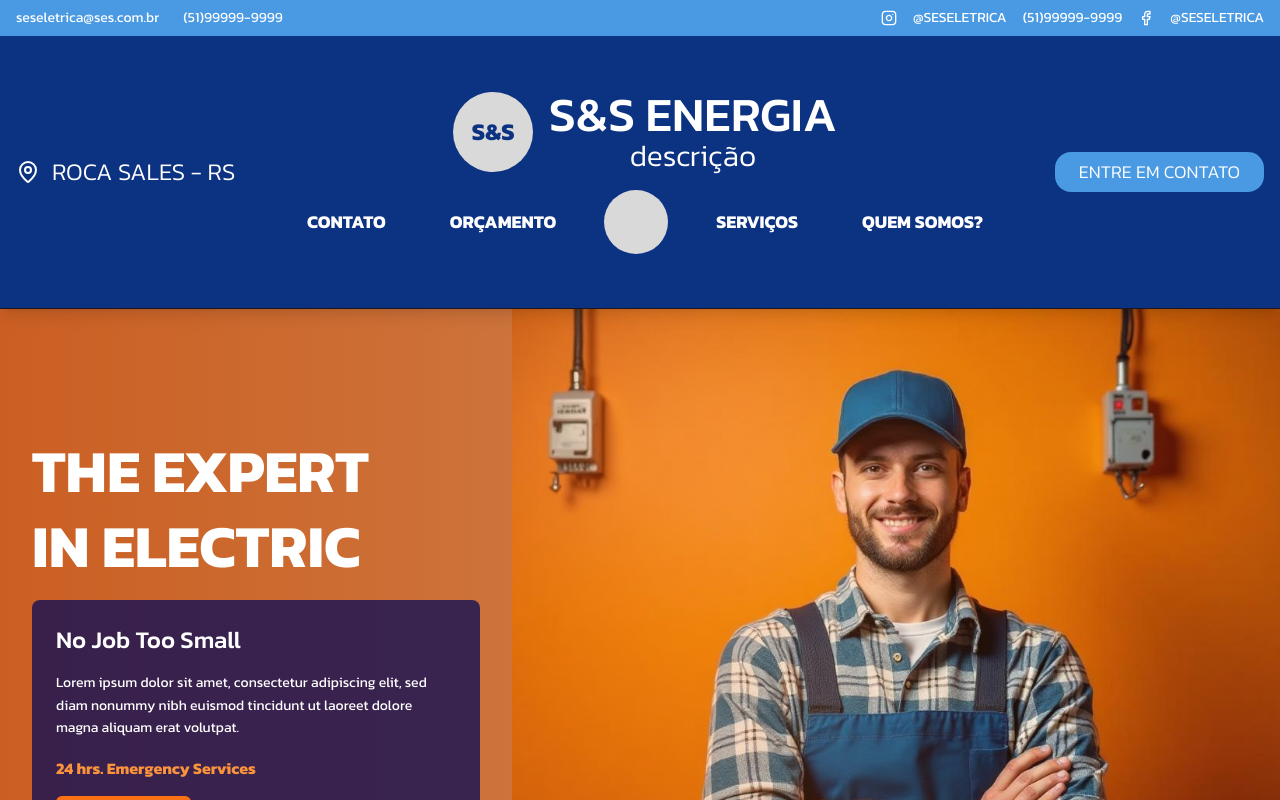
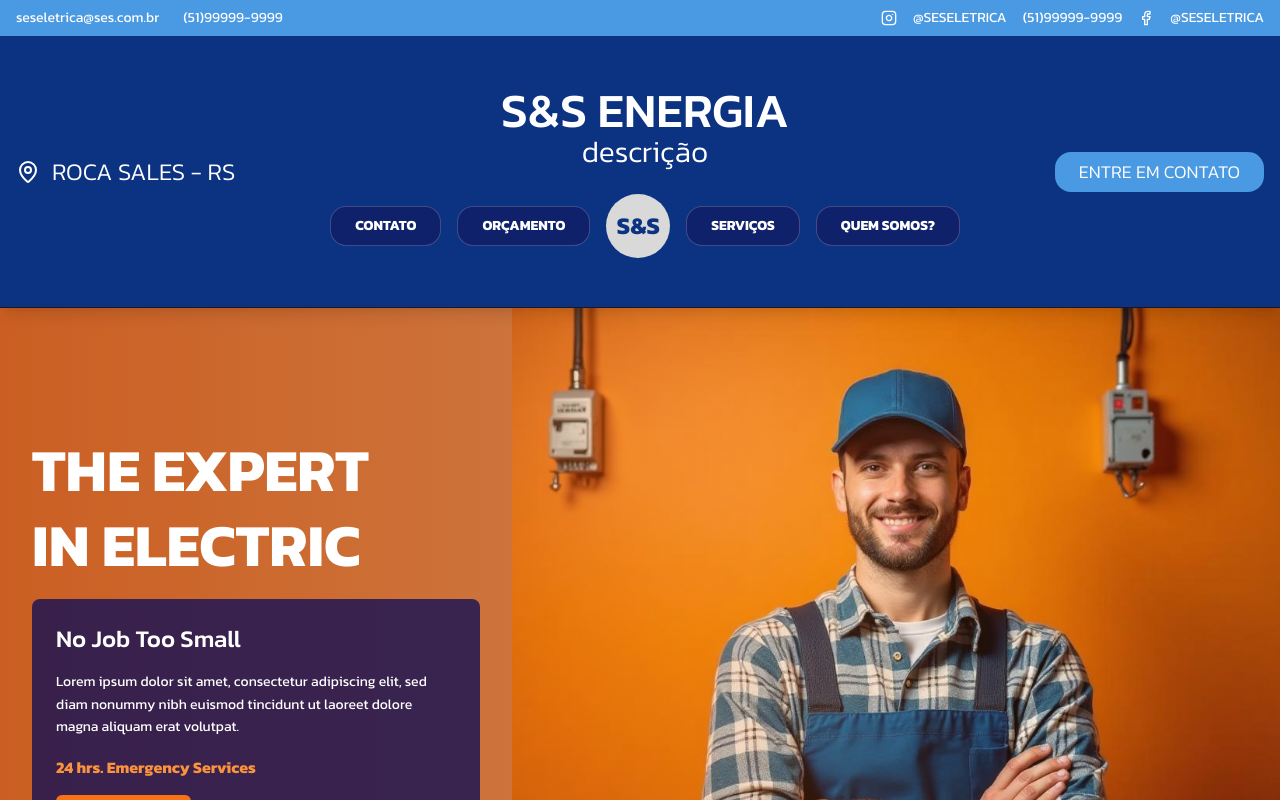
Before and after one commit to ErickHunsche/ses-eletrica-ui-kit, a React (Vite) app: page / in a window 1280 px wide. Shown: the top 800 px of the page. Built offline with nearby package versions, Linux system fonts and the light colour scheme.

Commit message:
Refactor: Adjust header and navigation buttons
- Modified the header to match the image, including button styles and positioning.
- Moved the S&S logo to the center of the navigation bar.
- Implemented header size reduction on scroll.

```diff
--- a/src/pages/Index.tsx
+++ b/src/pages/Index.tsx
@@ -1,4 +1,5 @@
 
+import { useState, useEffect } from "react";
 import { Button } from "@/components/ui/button";
 import { Phone, Mail, MapPin, Instagram, Facebook, ChevronDown, Truck, HardHat, ShoppingCart, Headphones, Settings, Shield, Zap, Snowflake } from "lucide-react";
 import { HoverEffect } from "@/components/ui/hover-effect";
@@ -9,6 +10,17 @@ import serviceCameras from "@/assets/service-cameras.jpg";
 import serviceElectrical from "@/assets/service-electrical.jpg";
 
 const Index = () => {
+  const [isScrolled, setIsScrolled] = useState(false);
+
+  useEffect(() => {
+    const handleScroll = () => {
+      setIsScrolled(window.scrollY > 50);
+    };
+
+    window.addEventListener('scroll', handleScroll);
+    return () => window.removeEventListener('scroll', handleScroll);
+  }, []);
+
   const scrollToSection = (sectionId: string) => {
     const element = document.getElementById(sectionId);
     element?.scrollIntoView({ behavior: 'smooth' });
@@ -79,56 +91,55 @@ const Index = () => {
       </div>
 
       {/* Header */}
-      <header className="bg-[#0C3282] shadow-lg sticky top-0 z-50 border-b border-[#1F1520]">
-        <div className="container mx-auto px-4">
-          <div className="flex items-center justify-between h-[272px]">
+      <header className={`bg-[#0C3282] shadow-lg sticky top-0 z-50 border-b border-[#1F1520] transition-all duration-300 ${isScrolled ? 'h-[180px]' : 'h-[272px]'}`}>
+        <div className="container mx-auto px-4 h-full">
+          <div className="flex items-center justify-between h-full">
             {/* Left side - Location */}
             <div className="flex items-center space-x-3 text-white">
               <MapPin className="w-6 h-6" />
-              <span className="text-2xl font-light">ROCA SALES - RS</span>
+              <span className={`font-light transition-all duration-300 ${isScrolled ? 'text-lg' : 'text-2xl'}`}>ROCA SALES - RS</span>
             </div>
 
             {/* Center - Logo and Company Name */}
-            <div className="text-center">
+            <div className="text-center flex flex-col items-center">
               <div className="flex items-center justify-center space-x-4 mb-2">
-                <div className="w-20 h-20 bg-electric-gray rounded-full flex items-center justify-center">
-                  <span className="text-[#0C3282] font-bold text-2xl">S&S</span>
-                </div>
                 <div>
-                  <h1 className="text-white text-5xl font-medium">S&S ENERGIA</h1>
-                  <p className="text-white text-3xl font-light">descrição</p>
+                  <h1 className={`text-white font-medium transition-all duration-300 ${isScrolled ? 'text-3xl' : 'text-5xl'}`}>S&S ENERGIA</h1>
+                  <p className={`text-white font-light transition-all duration-300 ${isScrolled ? 'text-xl' : 'text-3xl'}`}>descrição</p>
                 </div>
               </div>
 
               {/* Navigation Links */}
-              <div className="flex items-center justify-center space-x-8 mt-4">
+              <div className={`flex items-center justify-center space-x-4 transition-all duration-300 ${isScrolled ? 'mt-2' : 'mt-4'}`}>
                 <Button
                   variant="ghost"
-                  className="text-white font-bold text-lg hover:bg-white/20 transition-all duration-300"
+                  className="text-white font-bold text-sm bg-electric-navy/50 hover:bg-electric-navy/70 transition-all duration-300 rounded-2xl px-6 py-2 border border-white/20"
                   onClick={() => scrollToSection('contact')}
                 >
                   CONTATO
                 </Button>
                 <Button
                   variant="ghost"
-                  className="text-white font-bold text-lg hover:bg-white/20 transition-all duration-300"
+                  className="text-white font-bold text-sm bg-electric-navy/50 hover:bg-electric-navy/70 transition-all duration-300 rounded-2xl px-6 py-2 border border-white/20"
                   onClick={() => scrollToSection('services')}
                 >
                   ORÇAMENTO
                 </Button>
 
-                <div className="w-16 h-16 bg-electric-gray rounded-full"></div>
+                <div className={`bg-electric-gray rounded-full flex items-center justify-center transition-all duration-300 ${isScrolled ? 'w-12 h-12' : 'w-16 h-16'}`}>
+                  <span className={`text-[#0C3282] font-bold transition-all duration-300 ${isScrolled ? 'text-lg' : 'text-2xl'}`}>S&S</span>
+                </div>
 
                 <Button
                   variant="ghost"
-                  className="text-white font-bold text-lg hover:bg-white/20 transition-all duration-300"
+                  className="text-white font-bold text-sm bg-electric-navy/50 hover:bg-electric-navy/70 transition-all duration-300 rounded-2xl px-6 py-2 border border-white/20"
                   onClick={() => scrollToSection('services')}
                 >
                   SERVIÇOS
                 </Button>
                 <Button
                   variant="ghost"
-                  className="text-white font-bold text-lg hover:bg-white/20 transition-all duration-300"
+                  className="text-white font-bold text-sm bg-electric-navy/50 hover:bg-electric-navy/70 transition-all duration-300 rounded-2xl px-6 py-2 border border-white/20"
                   onClick={() => scrollToSection('about')}
                 >
                   QUEM SOMOS?
@@ -139,7 +150,7 @@ const Index = () => {
             {/* Right side - Contact Button */}
             <div className="text-white">
               <Button
-                className="bg-electric-light-blue text-white px-6 py-3 rounded-2xl font-light text-lg hover:bg-electric-light-blue/90"
+                className={`bg-electric-light-blue text-white font-light rounded-2xl hover:bg-electric-light-blue/90 transition-all duration-300 ${isScrolled ? 'px-4 py-2 text-sm' : 'px-6 py-3 text-lg'}`}
                 onClick={() => scrollToSection('contact')}
               >
                 ENTRE EM CONTATO
```
